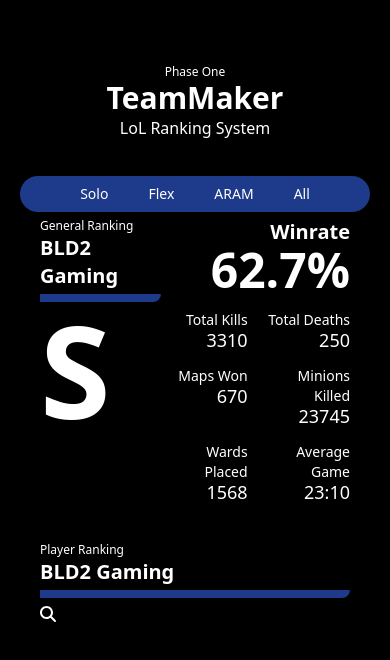
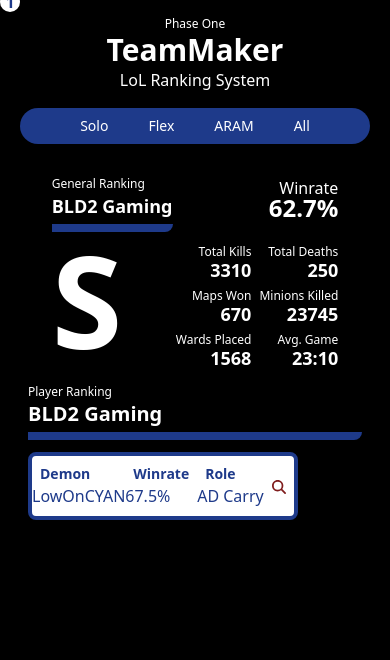
Before and after one commit to DiegoEMartinezZ/TeamMaker-LoL-RankingSystem, a React (Vite) app: page /teamRank in a window 390 px wide. Shown: the top 660 px of the page. Built offline with nearby package versions, Linux system fonts and the light colour scheme.

Commit message:
fix the responsive for small devices, the next is to fix the number inside the div of the plater ranking and put the other 4 memebers of the team, then continue to the specific player data

```diff
--- a/src/UI/buttons/BtnRankTeam.jsx
+++ b/src/UI/buttons/BtnRankTeam.jsx
@@ -12,7 +12,7 @@
     <>
       <button
         onClick={handleGoToPage}
-        className="bg-blue-950 text-white rounded-lg px-4 py-2 mx-2"
+        className="bg-blue-950 text-white rounded-lg p-2 mx-2 w-1/2 cursor-pointer"
       >
         <div className="flex items-center">
           <FontAwesomeIcon icon={icon} className="mx-2" />
--- a/src/UI/navbar/Navbar.jsx
+++ b/src/UI/navbar/Navbar.jsx
@@ -4,7 +4,7 @@
   return (
     <>
       <nav>
-        <ul className="bg-blue-900 absolute left-0 right-0 top-44 m-auto rounded-full flex items-center justify-center w-fit px-10 p-2 text-white ">
+        <ul className="bg-blue-900  mb-8 m-auto rounded-full flex items-center justify-center w-auto mx-5 p-2 text-white ">
           <BtnNavbar text={"Solo"} />
           <BtnNavbar text={"Flex"} />
           <BtnNavbar text={"ARAM"} />
--- a/src/UI/text/InputTeamName.jsx
+++ b/src/UI/text/InputTeamName.jsx
@@ -4,7 +4,7 @@
       <input
         type="text"
         placeholder="Team's name"
-        className="text-center rounded-lg py-2 w-fit"
+        className="text-center rounded-lg py-2 w-1/2"
       />
     </>
   );
--- a/src/UI/text/TitleGeneralRanking.jsx
+++ b/src/UI/text/TitleGeneralRanking.jsx
@@ -4,8 +4,8 @@
   return (
     <>
       <Quote text={"General Ranking"} />
-      <h1 className=" text-white text-xl font-bold">{name}</h1>
-      <div className="w-full rounded-br-xl py-1 my-1 h-2 bg-blue-900"></div>
+      <h1 className=" text-white text-lg font-semibold">{name}</h1>
+      <div className="w-full rounded-br-xl py-1 my-1 h-2  bg-blue-900"></div>
     </>
   );
 };
--- a/src/components/MainTitle.jsx
+++ b/src/components/MainTitle.jsx
@@ -5,7 +5,7 @@
 const MainTitle = () => {
   return (
     <>
-      <div className="text-center absolute top-16">
+      <div className="text-center py-4">
         <Quote text={"Phase One"} />
         <Title text={"TeamMaker"} />
         <Subtitle text={"LoL Ranking System"} />
--- a/src/components/PlayerRanking.jsx
+++ b/src/components/PlayerRanking.jsx
@@ -3,7 +3,7 @@
 const PlayerRanking = ({ teamName }) => {
   return (
     <>
-      <section className="mt-10">
+      <section className="mt-4 mx-5">
         <Quote text={"Player Ranking"} />
         <h1 className=" text-white text-xl font-bold">{teamName}</h1>
         <div className="rounded-br-xl py-1 my-1 h-2 bg-blue-900"></div>
--- /dev/null
+++ b/src/components/Position.jsx
@@ -0,0 +1,11 @@
+const Position = ({ rank }) => {
+  return (
+    <>
+      <div className="rounded-full absolute left-0 -top-2 right-3 text-blue-900 bg-white h-5 w-5 flex items-center justify-center">
+        <h1 className="font-bold">{rank}</h1>
+      </div>
+    </>
+  );
+};
+
+export default Position;
--- a/src/components/SearchPlayer.jsx
+++ b/src/components/SearchPlayer.jsx
@@ -1,14 +1,13 @@
 import InputText from "../UI/text/InputText";
 import Label from "../UI/text/Label";
+import Position from "./Position";
 
 const Searchplayer = ({ position }) => {
   return (
     <>
       <section className="flex my-6 relative justify-center items-center bg-black rounded-xl">
-        <div className="rounded-full absolute -left-2 -top-3 bg-white h-8 w-8 flex items-center justify-center">
-          <h1 className="font-bold">{position}</h1>
-        </div>
-        <div className=" bg-blue-900 p-2.5 px-5 text-sm rounded-bl-2xl text-left mx-2">
+        <Position rank={position} />
+        <div className=" bg-blue-900 p-2.5 px-2 text-sm rounded-bl-2xl text-left mx-2">
           <Label text="Region" />
           <select name="region" id="region" className="rounded-lg w-full">
             <option value="">LAN</option>
--- a/src/components/Stats.jsx
+++ b/src/components/Stats.jsx
@@ -2,8 +2,8 @@
   return (
     <>
       <li className="text-right">
-        <h1 className="text-white text-sm">{data}</h1>
-        <h1 className="text-white text-lg -my-1">{info}</h1>
+        <h1 className="text-white text-xs">{data}</h1>
+        <h1 className="text-white text-lg font-bold -my-1">{info}</h1>
       </li>
     </>
   );
--- a/src/components/Winrate.jsx
+++ b/src/components/Winrate.jsx
@@ -2,8 +2,8 @@
   return (
     <>
       <div className="text-right mb-4 font-bold">
-        <h1 className="text-white text-xl ">Winrate</h1>
-        <h1 className="text-white text-5xl">{porcentage}</h1>
+        <h1 className="text-white text-base font-light ">Winrate</h1>
+        <h1 className="text-white text-2xl -my-2 mb-5">{porcentage}</h1>
       </div>
     </>
   );
--- a/src/pages/Home.jsx
+++ b/src/pages/Home.jsx
@@ -9,9 +9,9 @@
 const Home = () => {
   return (
     <>
-      <section className="flex relative items-center justify-center h-screen bg-black">
+      <section className="flex-col absolute right-0 left-0 bottom-0 top-0 items-center justify-center h-screen bg-black">
         <MainTitle />
-        <div className="flex-col">
+        <div className="flex-col relative mx-5">
           <TitleSection text="Search yout teammates (0/5)" />
           <Searchplayer position={1} />
           <Searchplayer position={2} />
@@ -21,7 +21,7 @@
           <div className="flex justify-center items-center">
             <BtnRestartSelection />
           </div>
-          <section className="my-4 flex justify-center items-center">
+          <section className=" my-5 flex justify-center items-center">
             <InputTeamName />
             <BtnRankTeam
               icon={faChartSimple}
--- a/src/pages/TeamRanking.jsx
+++ b/src/pages/TeamRanking.jsx
@@ -5,37 +5,61 @@
 import Stats from "../components/Stats";
 import Winrate from "../components/Winrate";
 import Navbar from "../UI/navbar/Navbar";
-import Quote from "../UI/text/Quote";
 import { faMagnifyingGlass } from "@fortawesome/free-solid-svg-icons";
+import Position from "../components/Position";
 
 const TeamRanking = () => {
   return (
     <>
-      <div className="flex items-center justify-center h-screen bg-black">
+      <div className="flex-col absolute bottom-0 right-0 left-0 top-0 items-center justify-center h-auto bg-black">
+        <MainTitle />
         <Navbar />
-        <MainTitle />
-        <section className="flex-col justify-between mx-10">
-          <div className="flex">
+        <section className="flex-col items-center mx-2 justify-around">
+          <div className="flex justify-center  ">
             <Ranking teamName={"BLD2 Gaming"} tier={"S"} />
             <section>
               <Winrate porcentage={"62.7%"} />
-              <ul className="grid grid-cols-2 gap-4">
+              <ul className="grid grid-cols-2 gap-2">
                 <Stats data={"Total Kills"} info={"3310"} />
                 <Stats data={"Total Deaths"} info={"250"} />
                 <Stats data={"Maps Won"} info={"670"} />
                 <Stats data={"Minions Killed"} info={"23745"} />
                 <Stats data={"Wards Placed"} info={"1568"} />
-                <Stats data={"Average Game"} info={"23:10"} />
+                <Stats data={"Avg. Game"} info={"23:10"} />
               </ul>
             </section>
           </div>
           <PlayerRanking teamName={"BLD2 Gaming"} />
-          <ul>
-            <li>
-              <FontAwesomeIcon
-                icon={faMagnifyingGlass}
-                className="text-white"
-              />
+          <ul className="mx-5">
+            <li className="my-3 flex flex-nowrap items-center justify-between">
+              <section className="bg-white text-blue-900 border-4 border-blue-900 rounded-lg">
+                <div>
+                  <Position rank={1} />
+                  <ul className="text-left flex justify-center items-center">
+                    <li className="py-2">
+                      <h1 className="text-sm font-bold mx-2">Demon </h1>
+                      <h1>LowOnCYAN </h1>
+                    </li>
+
+                    <li className="py-2">
+                      <h1 className="text-sm font-bold mx-2">Winrate</h1>
+                      <h1> 67.5% </h1>
+                    </li>
+
+                    <li className=" py-2">
+                      <h1 className="text-sm font-bold mx-2">Role</h1>
+                      <h1> AD Carry </h1>
+                    </li>
+
+                    <li className="py-1">
+                      <FontAwesomeIcon
+                        icon={faMagnifyingGlass}
+                        className="text-red-900 text-sm font-bold mx-2"
+                      />
+                    </li>
+                  </ul>
+                </div>
+              </section>
             </li>
           </ul>
         </section>
```
